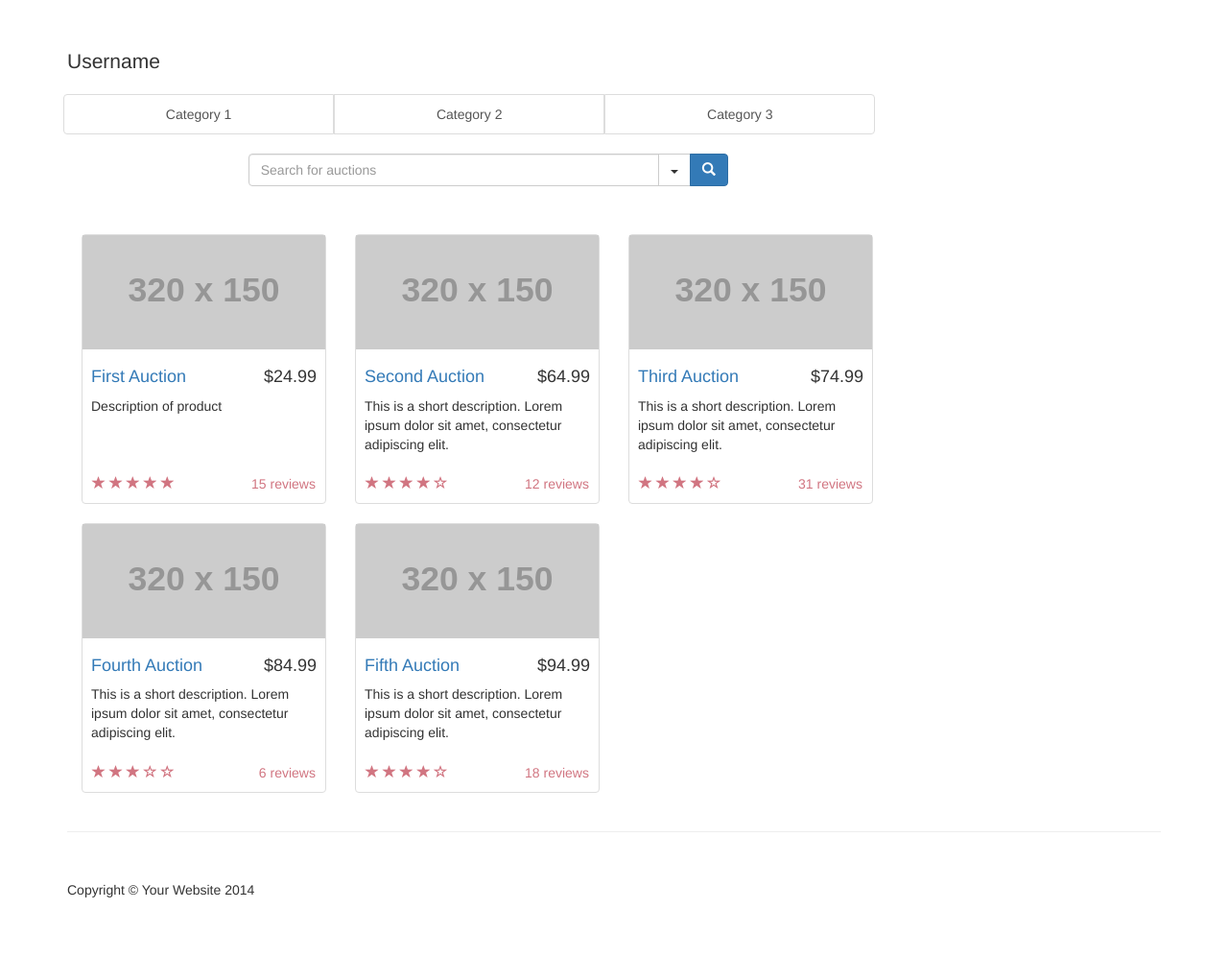
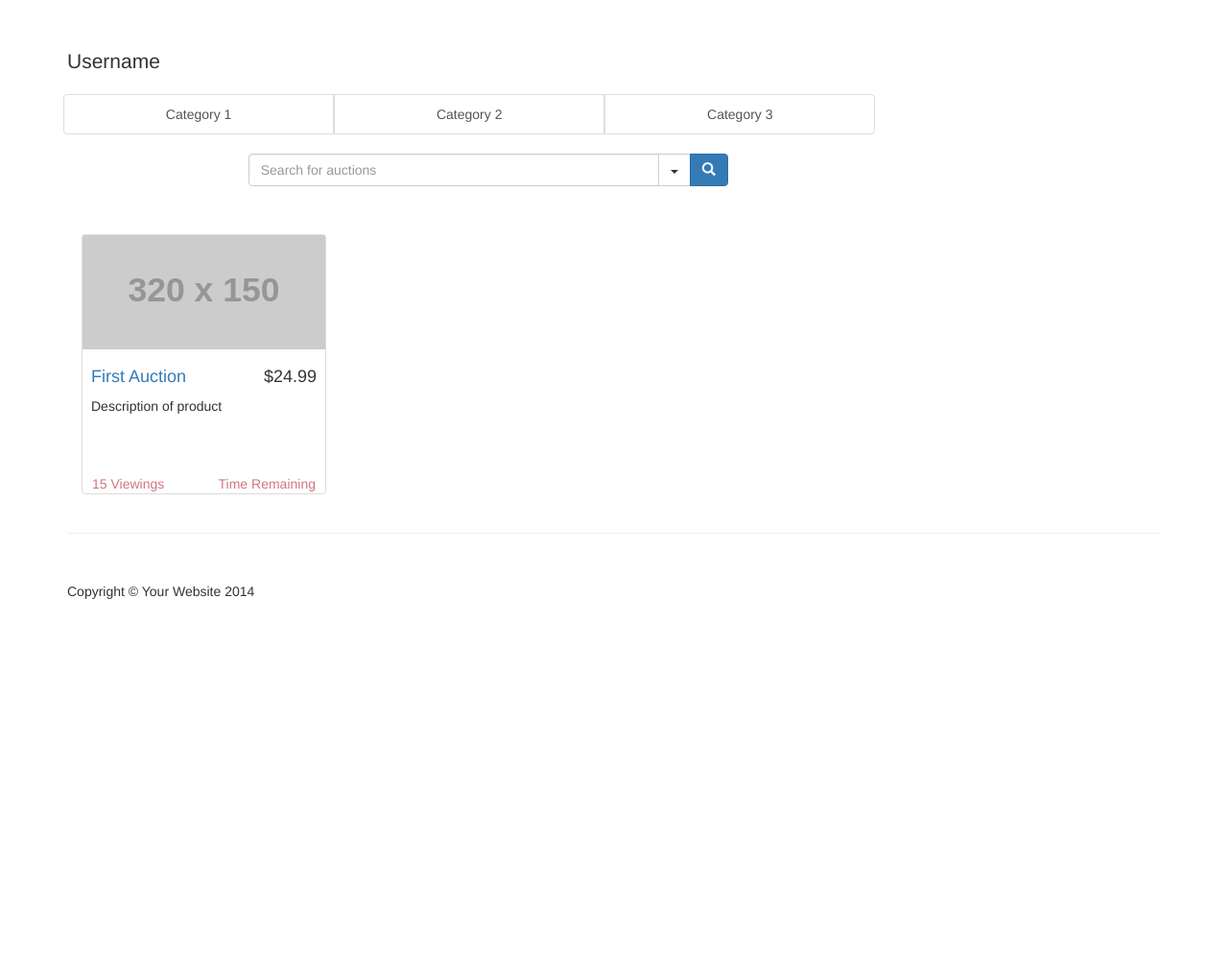
Before and after one commit to dhruvghulati-zz/ebay_clone, a PHP site: page /listings.html in a window 1280 px wide. Shown: the part 51-1048 px from the top of the page at 96% size. After the commit the page ends 675 px from the top, so only its background shows below. Run offline with PHP 8.4, Linux system fonts and the light colour scheme; grey boxes labelled with a size stand in for pictures from a placeholder-image service; some libraries are stand-ins or nearby versions.

Commit message:
Updated Listings

```diff
--- a/css/shop-homepage.css
+++ b/css/shop-homepage.css
@@ -57,7 +57,7 @@ body {
     width: 100%;
 }
 
-.ratings {
+.viewings {
     padding-right: 10px;
     padding-left: 10px;
     color: #d17581;
--- a/listings.html
+++ b/listings.html
@@ -156,111 +156,15 @@
                         <img src="http://placehold.it/320x150" alt="">
                         <div class="caption">
                             <h4 class="pull-right">$24.99</h4>
-                            <h4><a href="productpage.html">First Auction</a>
-                                </h4>
+                            <h4><a href="productpage.html">First Auction</a></h4>
                             <p>Description of product</p>
                         </div>
-                        <div class="ratings">
-                            <p class="pull-right">15 reviews</p>
-                            <p>
-                                <span class="glyphicon glyphicon-star"></span>
-                                <span class="glyphicon glyphicon-star"></span>
-                                <span class="glyphicon glyphicon-star"></span>
-                                <span class="glyphicon glyphicon-star"></span>
-                                <span class="glyphicon glyphicon-star"></span>
-                            </p>
+                        <div class="row viewings">
+                            <div class="col-md-6">15 Viewings</div>
+                            <div class="col-md-6 text-right">Time Remaining</div>
                         </div>
                     </div>
                 </div>
-                <div class="col-sm-4 col-lg-4 col-md-4">
-                    <div class="thumbnail">
-                        <img src="http://placehold.it/320x150" alt="">
-                        <div class="caption">
-                            <h4 class="pull-right">$64.99</h4>
-                            <h4><a href="productpage.html">Second Auction</a>
-                                </h4>
-                            <p>This is a short description. Lorem ipsum dolor sit amet, consectetur adipiscing elit.</p>
-                        </div>
-                        <div class="ratings">
-                            <p class="pull-right">12 reviews</p>
-                            <p>
-                                <span class="glyphicon glyphicon-star"></span>
-                                <span class="glyphicon glyphicon-star"></span>
-                                <span class="glyphicon glyphicon-star"></span>
-                                <span class="glyphicon glyphicon-star"></span>
-                                <span class="glyphicon glyphicon-star-empty"></span>
-                            </p>
-                        </div>
-                    </div>
-                </div>
-
-                <div class="col-sm-4 col-lg-4 col-md-4">
-                    <div class="thumbnail">
-                        <img src="http://placehold.it/320x150" alt="">
-                        <div class="caption">
-                            <h4 class="pull-right">$74.99</h4>
-                            <h4><a href="productpage.html">Third Auction</a>
-                                </h4>
-                            <p>This is a short description. Lorem ipsum dolor sit amet, consectetur adipiscing elit.</p>
-                        </div>
-                        <div class="ratings">
-                            <p class="pull-right">31 reviews</p>
-                            <p>
-                                <span class="glyphicon glyphicon-star"></span>
-                                <span class="glyphicon glyphicon-star"></span>
-                                <span class="glyphicon glyphicon-star"></span>
-                                <span class="glyphicon glyphicon-star"></span>
-                                <span class="glyphicon glyphicon-star-empty"></span>
-                            </p>
-                        </div>
-                    </div>
-                </div>
-
-                <div class="col-sm-4 col-lg-4 col-md-4">
-                    <div class="thumbnail">
-                        <img src="http://placehold.it/320x150" alt="">
-                        <div class="caption">
-                            <h4 class="pull-right">$84.99</h4>
-                            <h4><a href="productpage.html">Fourth Auction</a>
-                                </h4>
-                            <p>This is a short description. Lorem ipsum dolor sit amet, consectetur adipiscing elit.</p>
-                        </div>
-                        <div class="ratings">
-                            <p class="pull-right">6 reviews</p>
-                            <p>
-                                <span class="glyphicon glyphicon-star"></span>
-                                <span class="glyphicon glyphicon-star"></span>
-                                <span class="glyphicon glyphicon-star"></span>
-                                <span class="glyphicon glyphicon-star-empty"></span>
-                                <span class="glyphicon glyphicon-star-empty"></span>
-                            </p>
-                        </div>
-                    </div>
-                </div>
-
-                <div class="col-sm-4 col-lg-4 col-md-4">
-                    <div class="thumbnail">
-                        <img src="http://placehold.it/320x150" alt="">
-                        <div class="caption">
-                            <h4 class="pull-right">$94.99</h4>
-                            <h4><a href="productpage.html">Fifth Auction</a>
-                                </h4>
-                            <p>This is a short description. Lorem ipsum dolor sit amet, consectetur adipiscing elit.</p>
-                        </div>
-                        <div class="ratings">
-                            <p class="pull-right">18 reviews</p>
-                            <p>
-                                <span class="glyphicon glyphicon-star"></span>
-                                <span class="glyphicon glyphicon-star"></span>
-                                <span class="glyphicon glyphicon-star"></span>
-                                <span class="glyphicon glyphicon-star"></span>
-                                <span class="glyphicon glyphicon-star-empty"></span>
-                            </p>
-                        </div>
-                    </div>
-                </div>
-            </div>
-
         </div>
 
     </div>
```
Also changed, not shown: addauction.php (+12 -39 lines), ebay_clone.sql (+16 -16 lines), listings2.php (added, +162 -0 lines), nav.php (+44 -17 lines).
